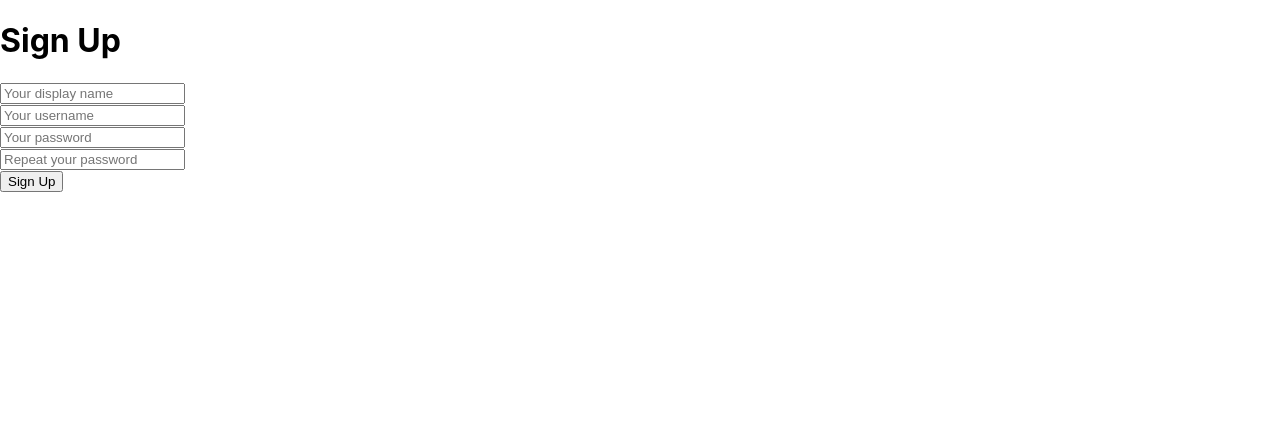
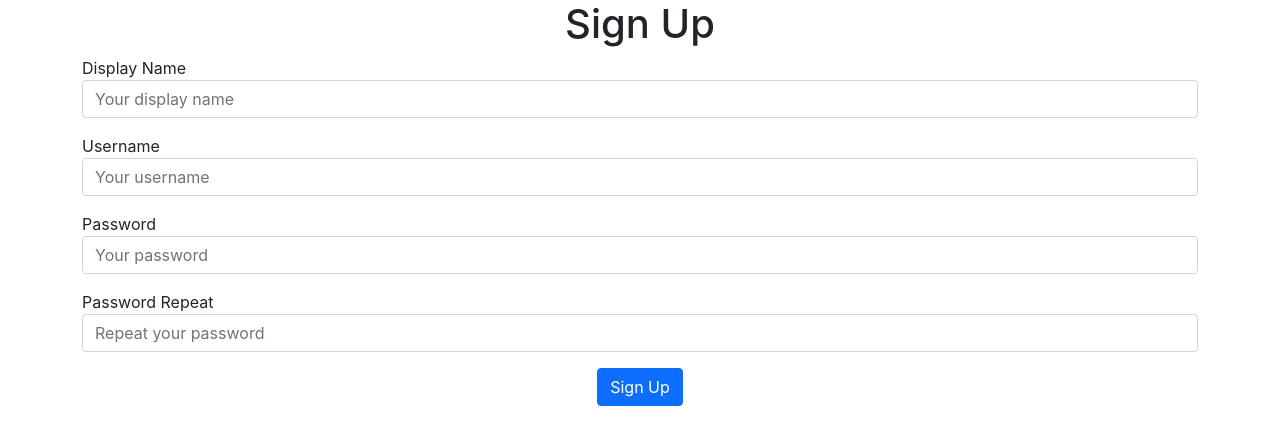
Before and after one commit to SQMoonGit/hoaxify-frontend, a React (Create React App) app: page / in a window 1280 px wide. Shown: the top 444 px of the page. Built offline with nearby package versions, Linux system fonts and the light colour scheme.

Commit message:
Added styling

```diff
--- a/public/index.html
+++ b/public/index.html
@@ -15,6 +15,12 @@
       user's mobile device or desktop. See https://developers.google.com/web/fundamentals/web-app-manifest/
     -->
     <link rel="manifest" href="%PUBLIC_URL%/manifest.json" />
+    <link
+      href="https://cdn.jsdelivr.net/npm/bootstrap@5.0.2/dist/css/bootstrap.min.css"
+      rel="stylesheet"
+      integrity="sha384-EVSTQN3/azprG1Anm3QDgpJLIm9Nao0Yz1ztcQTwFspd3yD65VohhpuuCOmLASjC"
+      crossorigin="anonymous"
+    />
     <!--
       Notice the use of %PUBLIC_URL% in the tags above.
       It will be replaced with the URL of the `public` folder during the build.
--- a/src/pages/UserSignupPage.js
+++ b/src/pages/UserSignupPage.js
@@ -39,24 +39,33 @@ export class UserSignupPage extends React.Component {
 
   render() {
     return (
-      <div>
-        <h1>Sign Up</h1>
-        <div>
+      <div className="container">
+        <h1 className="text-center">Sign Up</h1>
+
+        <div className="col-12 mb-3">
+          <label>Display Name</label>
           <input
+            className="form-control"
             placeholder="Your display name"
             value={this.state.displayName}
             onChange={this.onChangeDisplayName}
           ></input>
         </div>
-        <div>
+
+        <div className="col-12 mb-3">
+          <label>Username</label>
           <input
+            className="form-control"
             placeholder="Your username"
             value={this.state.userName}
             onChange={this.onChangeUserName}
           ></input>
         </div>
-        <div>
+
+        <div className="col-12 mb-3">
+          <label>Password</label>
           <input
+            className="form-control"
             type="password"
             placeholder="Your password"
             value={this.state.password}
@@ -64,16 +73,21 @@ export class UserSignupPage extends React.Component {
           ></input>
         </div>
 
-        <div>
+        <div className="col-12 mb-3">
+          <label>Password Repeat</label>
           <input
+            className="form-control"
             type="password"
             placeholder="Repeat your password"
             value={this.state.passwordRepeat}
             onChange={this.onChangePasswordRepeat}
           ></input>
         </div>
-        <div>
-          <button onClick={this.onClickSignup}>Sign Up</button>
+
+        <div className="text-center">
+          <button className="btn btn-primary" onClick={this.onClickSignup}>
+            Sign Up
+          </button>
         </div>
       </div>
     );
```
